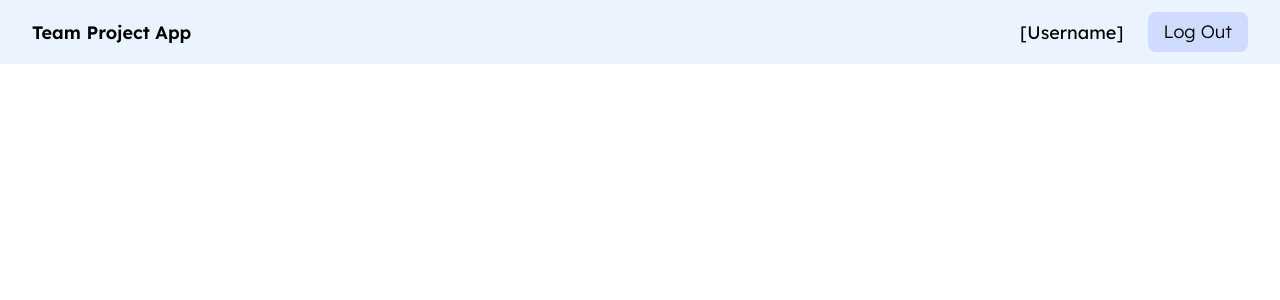
After one commit to itsTailon/F.W.R-Marketplace-and-Demand-Forecaster-Project, a PHP site: page /dashboard.php in a window 1280 px wide. The commit adds this page. Shown: the top 300 px of the page. Run offline with PHP 8.4, Linux system fonts and the light colour scheme.

Commit message:
Began implementation of dashboard UI.

```diff
--- a/assets/css/style.css
+++ b/assets/css/style.css
@@ -41,12 +41,15 @@ Stylesheet for buttons (as reusable components)
   border-radius: 8px;
   appearance: none;
   outline: none;
-  padding: 8px 32px 8px 16px;
+  padding: 8px 16px 8px 16px;
   transition: all 0.2s ease;
   font-size: 18px;
   min-height: 40px;
   font-family: "Lexend", sans-serif;
   font-weight: 300;
+  text-align: center;
+  text-decoration: none;
+  color: #000000;
 }
 .button--text-align-left {
   text-align: left;
@@ -163,8 +166,49 @@ Stylesheet for text inputs (as reusable components)
 /*
 Stylesheet for base typographical styles/formatting
  */
+.dashboard-header {
+  width: 100vw;
+  height: 64px;
+  display: flex;
+  align-items: center;
+  background-color: #EBF3FF;
+  padding: 16px 32px;
+  font-size: 18px;
+}
+.dashboard-header__branding {
+  margin-right: auto;
+}
+.dashboard-header__branding__title {
+  font-weight: 600;
+}
+.dashboard-header__account {
+  display: flex;
+  align-items: center;
+  gap: 24px;
+  margin-left: auto;
+}
+
+/*
+Stylesheet for base typographical styles/formatting
+ */
 /*
 Stylesheet for index.php (homepage)
  */
+/*
+Stylesheet for base typographical styles/formatting
+ */
+.dashboard-wrapper {
+  display: flex;
+  flex-direction: column;
+  align-items: center;
+  width: 100vw;
+}
+
+.dashboard {
+  width: 100%;
+  max-width: 1366px;
+  min-height: 200px;
+  padding: 40px 32px;
+}
 
 /*# sourceMappingURL=style.css.map */
--- a/assets/scss/abstracts/_config.scss
+++ b/assets/scss/abstracts/_config.scss
@@ -7,9 +7,9 @@ $font-families: (
 );
 
 $font-weights: (
-        "default": 300,
+        "default":    300, // Lexend light
+        "semi-bold":  600, // Lexend semi-bold
 );
-
 
 $font-sizes: (
     "default": 18px,
@@ -21,9 +21,15 @@ $colours: (
         "input-main":             #4A4459,
         "input-border":           #79747E,
 
+        "button-text":            #000000,
+
         "error":                  #B3261E,
 
         "primary-outline":        #3C6DFF,
         "primary-light":          #D0DCFF,
         "primary-main":           #809FFF,
+
+        "title-bar":              #EBF3FF,
 );
+
+$desktop-max-content-width: 1366px;
--- a/assets/scss/components/_buttons.scss
+++ b/assets/scss/components/_buttons.scss
@@ -14,12 +14,15 @@ Stylesheet for buttons (as reusable components)
   border-radius: 8px;
   appearance: none;
   outline: none;
-  padding: $v-padding ($h-padding * 2) $v-padding $h-padding;
+  padding: $v-padding $h-padding $v-padding $h-padding;
   transition: all 0.2s ease;
   font-size: map.get(config.$font-sizes, "default");
   min-height: 40px;
   font-family: map.get(config.$font-families, "default");
   font-weight: map.get(config.$font-weights, "default");
+  text-align: center;
+  text-decoration: none;
+  color: map.get(config.$colours, "button-text");
 
   &--text-align-left {
     text-align: left;
--- /dev/null
+++ b/assets/scss/layout/_dashboard_header.scss
@@ -0,0 +1,27 @@
+@use '../abstracts/config';
+@use 'sass:map';
+
+.dashboard-header {
+  width: 100vw;
+  height: 64px;
+  display: flex;
+  align-items: center; // Vertical centring
+  background-color: map.get(config.$colours, "title-bar");
+  padding: 16px 32px;
+  font-size: map.get(config.$font-sizes, "default");
+
+  &__branding {
+    margin-right: auto; // Flexbox alignment trick (stick to left-hand side)
+
+    &__title {
+      font-weight: map.get(config.$font-weights, "semi-bold"); // Lexend semi-bold
+    }
+  }
+
+  &__account {
+    display: flex;
+    align-items: center;
+    gap: 24px;
+    margin-left: auto; // Flexbox alignment trick (stick to right-hand side)
+  }
+}
--- /dev/null
+++ b/assets/scss/pages/_dashboard.scss
@@ -0,0 +1,16 @@
+@use '../abstracts/config';
+@use 'sass:map';
+
+.dashboard-wrapper {
+  display: flex;
+  flex-direction: column;
+  align-items: center;
+  width: 100vw;
+}
+
+.dashboard {
+  width: 100%;
+  max-width: config.$desktop-max-content-width;
+  min-height: 200px;
+  padding: 40px 32px;
+}
--- a/assets/scss/style.scss
+++ b/assets/scss/style.scss
@@ -10,4 +10,7 @@ This file will include all other compilable SCSS files, and will itself be compi
 @use 'components/buttons';
 @use 'components/text_inputs';
 
+@use 'layout/dashboard_header';
+
 @use 'pages/index';
+@use 'pages/dashboard';
--- /dev/null
+++ b/dashboard.php
@@ -0,0 +1,22 @@
+<?php
+// Define document (i.e. tab) title
+$DOCUMENT_TITLE = "Dashboard";
+
+// Include page head
+require_once 'partials/head.php';
+
+// Include dashboard header (i.e. 'title bar')
+require_once 'partials/dashboard/dashboard_header.php';
+
+?>
+
+<div class="dashboard-wrapper">
+    <div class="dashboard">
+
+    </div>
+</div>
+
+<?php
+// Include page footer and closing tags
+require_once 'partials/footer.php';
+?>
--- /dev/null
+++ b/partials/dashboard/dashboard_header.php
@@ -0,0 +1,10 @@
+<header class="dashboard-header">
+    <div class="dashboard-header__branding">
+        <span class="dashboard-header__branding__title">Team Project App</span>
+    </div>
+
+    <div class="dashboard-header__account">
+        <span class="dashboard-header__account__name">[Username]</span>
+        <a href="/backend/API/Auth/logout.php" class="button dashboard-header__account_logout">Log Out</a>
+    </div>
+</header>
```
Also changed, not shown: 1 other file.
